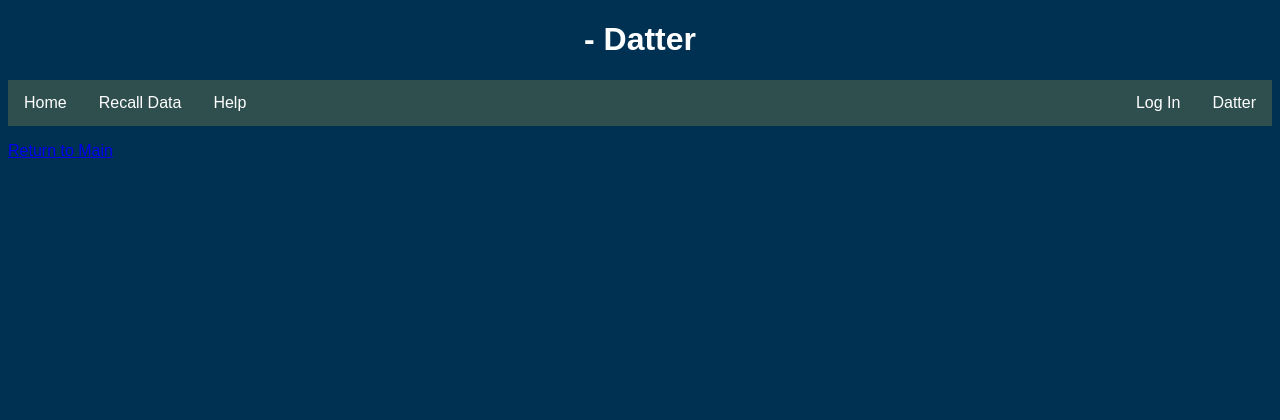
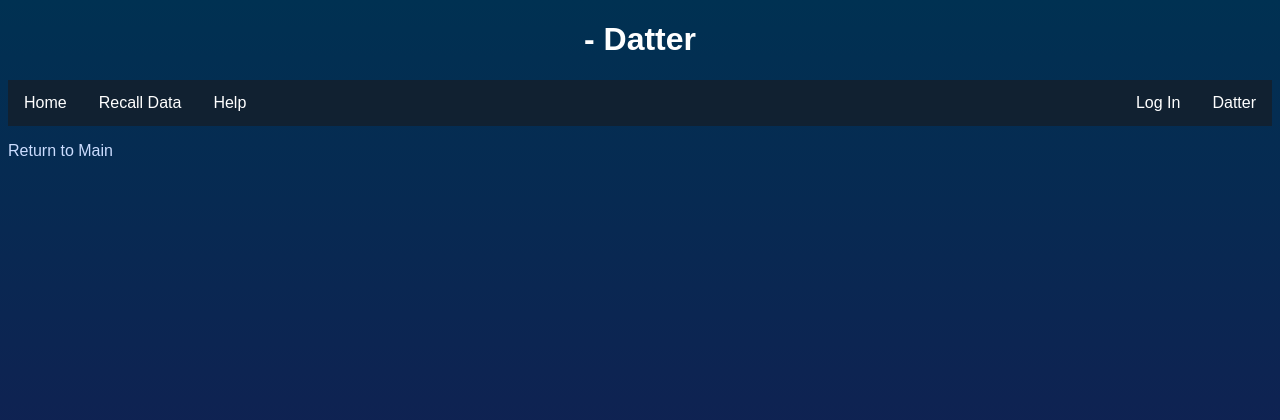
Before and after one commit to Capstone-Group-6/Datter, a Python web app: template views/dataset.jinja2 in a window 1280 px wide. Shown: the top 420 px of the page. Run offline with Jinja, Linux system fonts and the light colour scheme; the template is opened without the code that fills it, so the values that code supplies are empty.

Commit message:
Tentative style changes

```diff
--- a/static/style.css
+++ b/static/style.css
@@ -78,11 +78,24 @@ ul.navbarbackground {
 	margin: 0;
 	padding: 0;
 	overflow: hidden;
-	background-color: darkslategray;
+	background-color: #112131;
 }
 
 body {
-	background-color: #003152;
+	background: linear-gradient(to bottom, #003152, #1C1552);
+}
+
+a {
+	color: #cdf;
+	text-decoration: none;
+}
+
+a:hover {
+	text-decoration: underline;
+}
+
+a:visited {
+	color: #c9f;
 }
 
 h2 {
```
